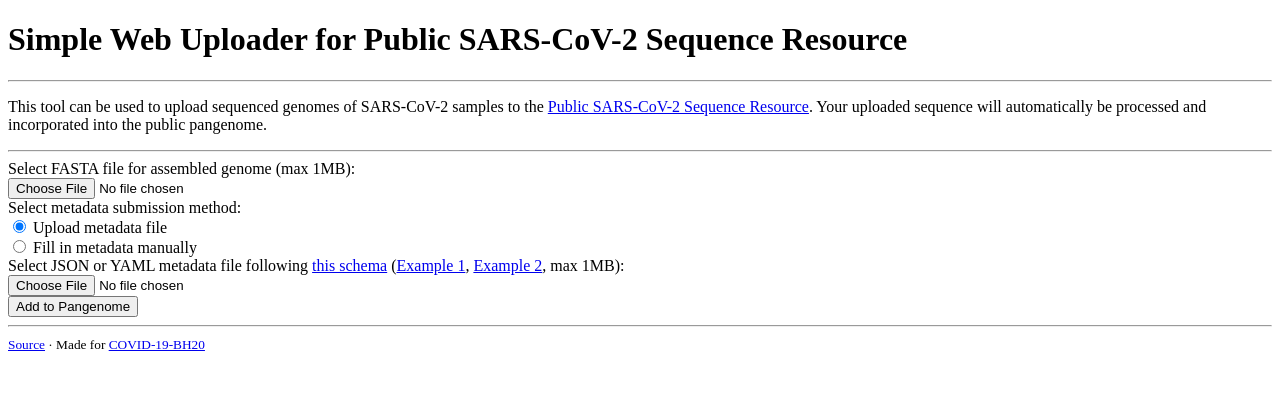
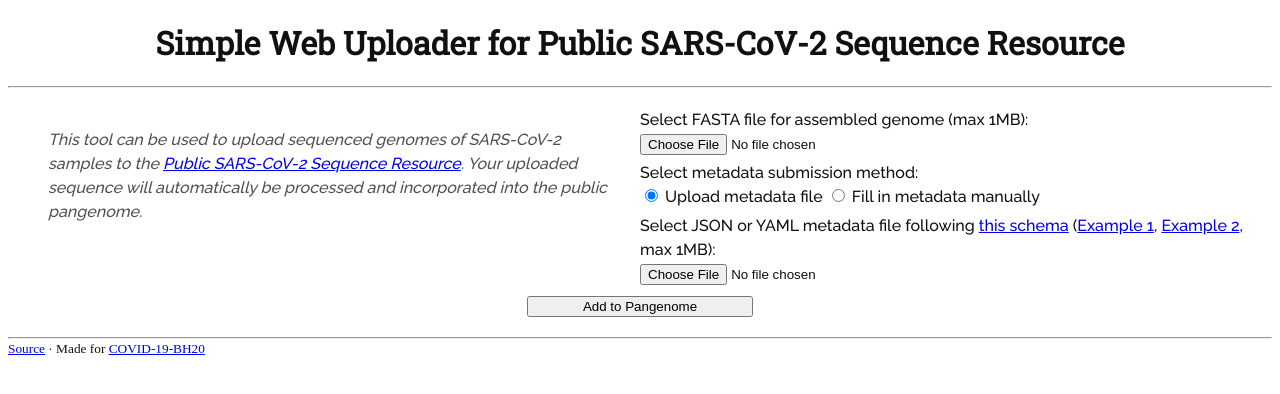
Before and after one commit to pubseq/bh20-seq-resource, a Flask app: template bh20simplewebuploader/templates/form.html in a window 1280 px wide. Shown: the top 394 px of the page. Run offline with Flask 2, Linux system fonts and the light colour scheme; the template is opened without the code that fills it: most values are stand-ins (such as "Sample title", 1, 10 or a date in 2020); parts of the project's set-up code (start-up, migrations or seed data) failed here and were passed over.

Commit message:
Add custom css styling
- Update font
- Make layout look more aesthetic

```diff
--- a/bh20simplewebuploader/templates/form.html
+++ b/bh20simplewebuploader/templates/form.html
@@ -1,31 +1,136 @@
 <!DOCTYPE html>
 <html>
+    <style>
+     hr {
+         margin: auto 0;
+     }
+
+     body {
+         color: #101010;
+     }
+
+     h1, h4 {
+         font-family: 'Roboto Slab', serif;
+     }
+
+     h1 {
+         text-align: center;
+     }
+
+     p {
+         color: #505050;
+         font-style: italic;
+     }
+
+     p, form {
+         font-family: 'Raleway', sans-serif;
+         line-height: 1.5;
+     }
+
+     form h4 {
+         text-transform: 'uppercase';
+     }
+
+     .intro, form {
+         padding: 20px;
+     }
+
+     .intro {
+         margin: 0 auto;
+         padding: 20px;
+     }
+
+     .grid-container {
+         display: grid;
+         grid-template-columns: repeat(4, 1fr);
+         grid-template-rows: auto;
+         row-gap:5px;
+         grid-template-areas:
+             "a a b b"
+             "a a c c"
+             "a a d d"
+             "e e e e"
+             "f f f f";
+         grid-auto-flow: column;
+     }
+
+     .intro {
+         grid-area: a;
+     }
+
+     .fasta-file-select {
+         grid-area: b;
+     }
+
+     .metadata {
+         grid-area: c;
+     }
+
+     #metadata_upload_form_spot {
+         grid-area: d;
+     }
+
+     #metadata_fill_form_spot {
+         grid-area: e;
+     }
+
+     #metadata_fill_form {
+         column-count: 4;
+         margin-top: 0.5em;
+         column-width: 250px;
+     }
+
+     .record {
+         display: flex;
+         flex-direction: column;
+         border: solid 1px #808080;
+         padding: 1em;
+         background: #F8F8F8;
+         margin-bottom: 1em;
+     }
+
+     .record label {
+         font-size: small;
+         margin-top: 10px;
+     }
+
+     .submit {
+         grid-area: f;
+         width: 17em;
+         justify-self: center;
+     }
+    </style>
+
     <head>
         <meta charset="UTF-8">
+        <link href="https://fonts.googleapis.com/css2?family=Raleway:wght@500&family=Roboto+Slab&display=swap" rel="stylesheet">
         <meta name="viewport" content="width=device-width, initial-scale=1">
         <title>Simple Web Uploader for Public SARS-CoV-2 Sequence Resource</title>
     </head>
     <body>
         <h1>Simple Web Uploader for Public SARS-CoV-2 Sequence Resource</h1>
         <hr>
-        <p>
+        <section>
+            <form action="/submit" method="POST" enctype="multipart/form-data" id="main_form" class="grid-container">
+                <p class="intro">
                     This tool can be used to upload sequenced genomes of SARS-CoV-2 samples to the <a href="https://workbench.lugli.arvadosapi.com/collections/lugli-4zz18-z513nlpqm03hpca">Public SARS-CoV-2 Sequence Resource</a>. Your uploaded sequence will automatically be processed and incorporated into the public pangenome.
                 </p>
-        <hr>
-        <form action="/submit" method="POST" enctype="multipart/form-data" id="main_form">
+                <div class="fasta-file-select">
                     <label for="fasta">Select FASTA file for assembled genome (max 1MB):</label>
                     <br>
                     <input type="file" id="fasta" name="fasta" accept=".fa,.fasta,.fna" required>
                     <br>
+                </div>
 
+                <div class="metadata">
                     <label>Select metadata submission method:</label>
                     <br>
                     <input type="radio" id="metadata_upload" name="metadata_type" value="upload" onchange="setMode()" checked required>
                     <label for="metadata_upload">Upload metadata file</label>
-            <br>
                     <input type="radio" id="metadata_form" name="metadata_type" value="fill" onchange="setMode()" required>
                     <label for="metadata_form">Fill in metadata manually</label>
                     <br>
+                </div>
 
                 <div id="metadata_upload_form_spot">
                     <div id="metadata_upload_form">
@@ -38,8 +143,14 @@
 
                 <div id="metadata_fill_form_spot">
                     <div id="metadata_fill_form">
+                        {{ record }}
                         {% for record in fields %}
+
                         {% if 'heading' in record %}
+                        {% if loop.index > 1 %}
+                    </div>
+                    {% endif %}
+                    <div class="record">
                         <h4>{{ record['heading'] }}</h4>
                         {% else %}
                         <label for="{{ record['id'] }}">
@@ -49,18 +160,22 @@
                             <a href="{{ record['ref_url'] }}" title="More Info" target="_blank">?</a>
                             {% endif %}
                         </label>
-                            <br>
                         <input type="{{ record['type'] }}" id="{{ record['id'] }}" name="{{ record['id'] }}" {{ "required" if record['required'] else "" }}>
-                            <br>
+                        {% endif %}
+                        {% if loop.index == loop.length %}
+                    </div>
                     {% endif %}
                     {% endfor %}
                 </div>
                 </div>
 
-            <input type="submit" value="Add to Pangenome">
+
+                <input class="submit" type="submit" value="Add to Pangenome">
             </form>
+        </section>
         <hr>
-        <small><a href="https://github.com/arvados/bh20-seq-resource">Source</a> &middot; Made for <a href="https://github.com/virtual-biohackathons/covid-19-bh20">COVID-19-BH20</a></small>
+        <small><a href="https://github.com/adamnovak/bh20-simple-web-uploader">Source</a> &middot; Made for <a href="https://github.com/virtual-biohackathons/covid-19-bh20">COVID-19-BH20</a></small>
+
         <script type="text/javascript">
          let uploadForm = document.getElementById('metadata_upload_form')
          let uploadFormSpot = document.getElementById('metadata_upload_form_spot')
```
Lines whose indentation alone changed are shown as unchanged.
